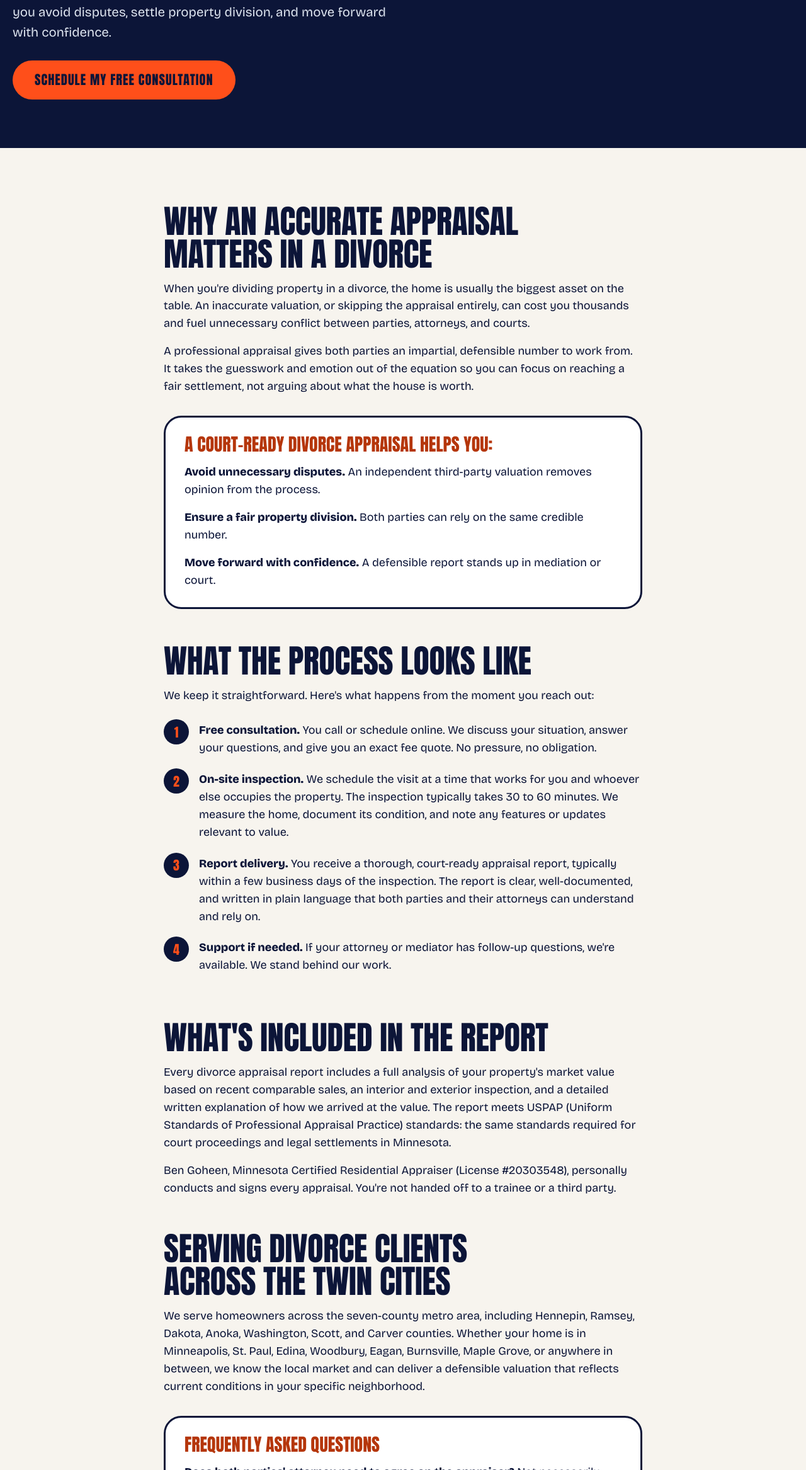
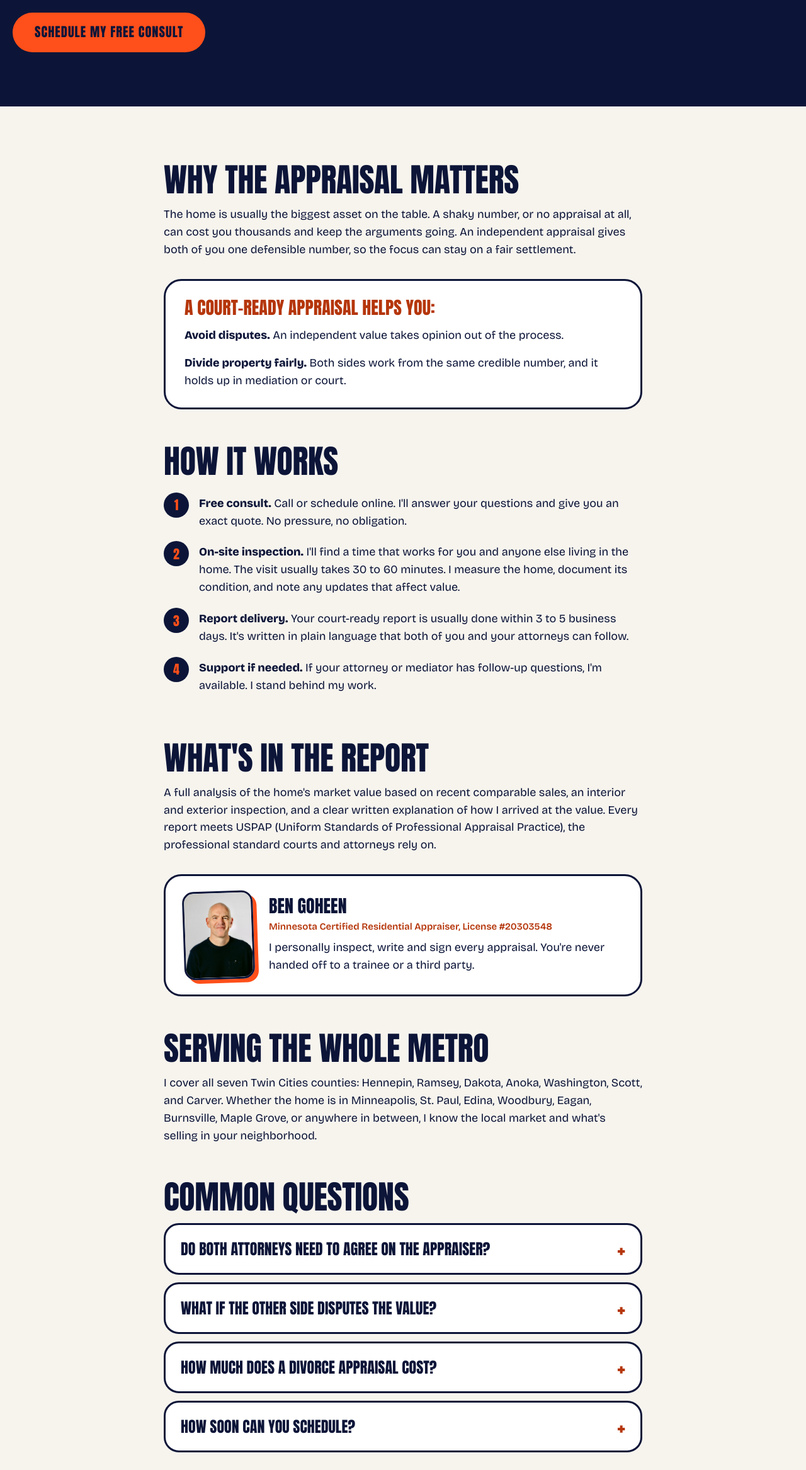
Before and after one commit to bgoheen/metrowide, a plain HTML site: page divorce-appraisal.html in a window 1280 px wide. Shown: the part 466-2800 px from the top of the page at 63% size. Drawn offline with nearby package versions, Linux system fonts and the light colour scheme.

Commit message:
Divorce page: new hero matching homepage height, first-person copy, collapsible FAQs with fee, appraiser card
Co-Authored-By: Claude Opus 5.5 <noreply@anthropic.com>
Claude-Session: https://claude.ai/code/session_01D6vLNLvEHegWgexP96S64j

```diff
--- a/css/site.css
+++ b/css/site.css
@@ -409,3 +409,15 @@ h1,h2,h3{text-wrap:balance}
   .article-body{font-size:18px}
   .cal-box,.cal-container{min-height:760px;border-radius:24px}
 }
+/* inner hero that lines up with the homepage hero on desktop */
+.page-hero .kicker{transform-origin:left;font-size:clamp(20px,2.2vw,30px);margin-bottom:8px}
+@media (min-width:1000px){.hero-match{min-height:calc(min(28.5vw + 274px, 16.4vw + 432px, 688px) - 83.6px);display:flex;align-items:center;padding:24px 0 32px}.hero-match .wrap{width:100%}}
+/* appraiser card */
+.appraiser-card{display:flex;gap:24px;align-items:center;background:var(--white);border:3px solid var(--navy);border-radius:28px;padding:24px 28px;margin:32px 0}
+.appraiser-card img{width:112px;height:140px;flex-shrink:0;object-fit:cover;object-position:50% 20%;border-radius:18px;border:3px solid var(--navy);box-shadow:6px 6px 0 var(--orange);transform:rotate(-2deg)}
+.appraiser-card p{margin-bottom:8px}
+.appraiser-card p:last-child{margin-bottom:0}
+.ac-name{font-family:var(--f-display);font-size:28px;line-height:1;text-transform:uppercase}
+.ac-cred{font-size:15px;font-weight:600;color:var(--orange-deep)}
+.faq-inline{margin:0}
+@media (max-width:520px){.appraiser-card{flex-direction:column;align-items:flex-start;padding:22px}}
--- a/divorce-appraisal.html
+++ b/divorce-appraisal.html
@@ -7,10 +7,10 @@
 <link rel="icon" type="image/png" sizes="16x16" href="images/favicon-16.png">
 <link rel="apple-touch-icon" sizes="180x180" href="images/apple-touch-icon.png">
 <link rel="shortcut icon" href="images/favicon.ico">
-<title>Divorce Appraisal Minneapolis St Paul | Metrowide Appraisals</title>
+<title>Divorce Appraisal Minneapolis &amp; St. Paul | Metrowide Appraisals</title>
 <meta name="description" content="Fair, court-ready divorce home appraisals in the Twin Cities. Certified valuations that protect both parties and help settle property division with confidence.">
 <link rel="canonical" href="https://metrowide.co/divorce-appraisal">
-<meta property="og:title" content="Divorce Appraisal Minneapolis St Paul | Metrowide Appraisals">
+<meta property="og:title" content="Divorce Appraisal Minneapolis &amp; St. Paul | Metrowide Appraisals">
 <meta property="og:description" content="Fair, court-ready divorce appraisals in the Twin Cities. 25 years of experience helping homeowners settle property division.">
 <meta property="og:type" content="website">
 <meta property="og:url" content="https://metrowide.co/divorce-appraisal">
@@ -19,6 +19,46 @@
 <link rel="preconnect" href="https://fonts.gstatic.com" crossorigin>
 <link href="https://fonts.googleapis.com/css2?family=Anton&amp;family=Bricolage+Grotesque:opsz,wght@12..96,400;12..96,600;12..96,800&amp;family=Permanent+Marker&amp;display=swap" rel="stylesheet">
 <link rel="stylesheet" href="/css/site.css">
+<script type="application/ld+json">
+{
+  "@context": "https://schema.org",
+  "@type": "FAQPage",
+  "mainEntity": [
+    {
+      "@type": "Question",
+      "name": "Do both attorneys need to agree on the appraiser?",
+      "acceptedAnswer": {
+        "@type": "Answer",
+        "text": "Not necessarily. One person can order a single appraisal that both sides use, or each side can order their own. A shared appraisal usually costs less and avoids two conflicting values."
+      }
+    },
+    {
+      "@type": "Question",
+      "name": "What if the other side disputes the value?",
+      "acceptedAnswer": {
+        "@type": "Answer",
+        "text": "My reports are detailed and fully documented, so they hold up in mediation or court. If needed, I can testify or answer written questions from attorneys."
+      }
+    },
+    {
+      "@type": "Question",
+      "name": "How much does a divorce appraisal cost?",
+      "acceptedAnswer": {
+        "@type": "Answer",
+        "text": "$550 for most single-family homes, townhomes and condos. Unique homes, acreage or multi-family may cost more, and I'll quote it upfront."
+      }
+    },
+    {
+      "@type": "Question",
+      "name": "How soon can you schedule?",
+      "acceptedAnswer": {
+        "@type": "Answer",
+        "text": "Usually within a few business days, and the report typically follows 3 to 5 business days after the inspection. Call 651-505-4400 or schedule online for an exact timeline."
+      }
+    }
+  ]
+}
+</script>
 <script type="application/ld+json">
 {"@context":"https://schema.org","@type":"Service","name":"Divorce Home Appraisal","provider":{"@type":"LocalBusiness","name":"Metrowide Appraisals","url":"https://metrowide.co","telephone":"+1-651-505-4400"},"areaServed":"Minneapolis-Saint Paul metropolitan area","description":"Court-ready residential appraisals for divorce property division in the Twin Cities."}
 </script>
@@ -87,49 +127,55 @@ gtag("config","AW-1062322289/6YHqCNm5rKEdEPGAx_oD",{"phone_conversion_number":"6
 </header>
 <main>
 
-
-<header id="main" class="page-hero"><div class="wrap">
-<h1>Twin Cities <em>Divorce Appraisals</em> That Protect Both Parties</h1>
-<p>Divorcing or separating? A fair, unbiased home valuation helps you avoid disputes, settle property division, and move forward with confidence.</p>
-<a href="/calendar" class="cta">Schedule My Free Consultation</a>
+<header id="main" class="page-hero hero-match"><div class="wrap">
+<span class="kicker">Twin Cities</span>
+<h1>Divorce appraisals <em>both sides can trust</em></h1>
+<p>Divorcing or separating? Get an unbiased value of the home that both of you, and your attorneys, can work from.</p>
+<a href="/calendar" class="cta">Schedule my free consult</a>
 </div></header>
 
 <section class="content"><div class="wrap">
-<h2>Why an Accurate Appraisal Matters in a Divorce</h2>
-<p>When you're dividing property in a divorce, the home is usually the biggest asset on the table. An inaccurate valuation, or skipping the appraisal entirely, can cost you thousands and fuel unnecessary conflict between parties, attorneys, and courts.</p>
-<p>A professional appraisal gives both parties an impartial, defensible number to work from. It takes the guesswork and emotion out of the equation so you can focus on reaching a fair settlement, not arguing about what the house is worth.</p>
+<h2>Why the appraisal matters</h2>
+<p>The home is usually the biggest asset on the table. A shaky number, or no appraisal at all, can cost you thousands and keep the arguments going. An independent appraisal gives both of you one defensible number, so the focus can stay on a fair settlement.</p>
 
 <div class="highlight-box">
-<p><strong>A court-ready divorce appraisal helps you:</strong></p>
-<p><strong>Avoid unnecessary disputes.</strong> An independent third-party valuation removes opinion from the process.</p>
-<p><strong>Ensure a fair property division.</strong> Both parties can rely on the same credible number.</p>
-<p><strong>Move forward with confidence.</strong> A defensible report stands up in mediation or court.</p>
+<p><strong>A court-ready appraisal helps you:</strong></p>
+<p><strong>Avoid disputes.</strong> An independent value takes opinion out of the process.</p>
+<p><strong>Divide property fairly.</strong> Both sides work from the same credible number, and it holds up in mediation or court.</p>
 </div>
 
-<h2>What the Process Looks Like</h2>
-<p>We keep it straightforward. Here's what happens from the moment you reach out:</p>
+<h2>How it works</h2>
 <ol class="step-list">
-<li><strong>Free consultation.</strong> You call or schedule online. We discuss your situation, answer your questions, and give you an exact fee quote. No pressure, no obligation.</li>
-<li><strong>On-site inspection.</strong> We schedule the visit at a time that works for you and whoever else occupies the property. The inspection typically takes 30 to 60 minutes. We measure the home, document its condition, and note any features or updates relevant to value.</li>
-<li><strong>Report delivery.</strong> You receive a thorough, court-ready appraisal report, typically within a few business days of the inspection. The report is clear, well-documented, and written in plain language that both parties and their attorneys can understand and rely on.</li>
-<li><strong>Support if needed.</strong> If your attorney or mediator has follow-up questions, we're available. We stand behind our work.</li>
+<li><strong>Free consult.</strong> Call or schedule online. I'll answer your questions and give you an exact quote. No pressure, no obligation.</li>
+<li><strong>On-site inspection.</strong> I'll find a time that works for you and anyone else living in the home. The visit usually takes 30 to 60 minutes. I measure the home, document its condition, and note any updates that affect value.</li>
+<li><strong>Report delivery.</strong> Your court-ready report is usually done within 3 to 5 business days. It's written in plain language that both of you and your attorneys can follow.</li>
+<li><strong>Support if needed.</strong> If your attorney or mediator has follow-up questions, I'm available. I stand behind my work.</li>
 </ol>
-<h2>What's Included in the Report</h2>
-<p>Every divorce appraisal report includes a full analysis of your property's market value based on recent comparable sales, an interior and exterior inspection, and a detailed written explanation of how we arrived at the value. The report meets USPAP (Uniform Standards of Professional Appraisal Practice) standards: the same standards required for court proceedings and legal settlements in Minnesota.</p>
-<p>Ben Goheen, Minnesota Certified Residential Appraiser (License #20303548), personally conducts and signs every appraisal. You're not handed off to a trainee or a third party.</p>
 
-<h2>Serving Divorce Clients Across the Twin Cities</h2>
-<p>We serve homeowners across the seven-county metro area, including Hennepin, Ramsey, Dakota, Anoka, Washington, Scott, and Carver counties. Whether your home is in Minneapolis, St. Paul, Edina, Woodbury, Eagan, Burnsville, Maple Grove, or anywhere in between, we know the local market and can deliver a defensible valuation that reflects current conditions in your specific neighborhood.</p>
+<h2>What's in the report</h2>
+<p>A full analysis of the home's market value based on recent comparable sales, an interior and exterior inspection, and a clear written explanation of how I arrived at the value. Every report meets USPAP (Uniform Standards of Professional Appraisal Practice), the professional standard courts and attorneys rely on.</p>
 
-<div class="highlight-box">
-<p><strong>Frequently Asked Questions</strong></p>
-<p><strong>Does both parties' attorney need to agree on the appraiser?</strong> Not necessarily. One party can order a single appraisal that both sides use, or each side can order their own. A single shared appraisal is often the most cost-effective path and reduces the chance of conflicting values becoming a point of dispute.</p>
-<p><strong>What if the other party disputes the value?</strong> Our reports are detailed and fully documented, making them defensible in mediation or court. If needed, Ben is available to provide testimony or answer written questions from attorneys.</p>
-<p><strong>How soon can you schedule?</strong> Typically within a few business days. Turnaround on the report is usually 3 to 5 business days after the inspection. Call 651-505-4400 or schedule online for an exact timeline.</p>
-<p><strong>How do I find a divorce appraiser near me in the Twin Cities?</strong> If you're searching for a divorce appraiser near me in Minneapolis, St. Paul, or the surrounding suburbs, Metrowide Appraisals serves the full seven-county metro area. Call 651-505-4400 or schedule online: we typically have availability within a few business days.</p>
+<div class="appraiser-card">
+<img src="images/snap-headshot.jpg" alt="Ben Goheen" width="900" height="1350" loading="lazy">
+<div>
+<p class="ac-name">Ben Goheen</p>
+<p class="ac-cred">Minnesota Certified Residential Appraiser, License #20303548</p>
+<p>I personally inspect, write and sign every appraisal. You're never handed off to a trainee or a third party.</p>
+</div>
 </div>
 
-<div class="mid-cta"><a href="/calendar" class="cta">Schedule My Free Consultation</a></div>
+<h2>Serving the whole metro</h2>
+<p>I cover all seven Twin Cities counties: Hennepin, Ramsey, Dakota, Anoka, Washington, Scott, and Carver. Whether the home is in Minneapolis, St. Paul, Edina, Woodbury, Eagan, Burnsville, Maple Grove, or anywhere in between, I know the local market and what's selling in your neighborhood.</p>
+
+<h2>Common questions</h2>
+<div class="faq faq-inline"><div class="faq-list">
+<details name="faq"><summary>Do both attorneys need to agree on the appraiser?</summary><p>Not necessarily. One person can order a single appraisal that both sides use, or each side can order their own. A shared appraisal usually costs less and avoids two conflicting values.</p></details>
+<details name="faq"><summary>What if the other side disputes the value?</summary><p>My reports are detailed and fully documented, so they hold up in mediation or court. If needed, I can testify or answer written questions from attorneys.</p></details>
+<details name="faq"><summary>How much does a divorce appraisal cost?</summary><p>$550 for most single-family homes, townhomes and condos. Unique homes, acreage or multi-family may cost more, and I'll quote it upfront.</p></details>
+<details name="faq"><summary>How soon can you schedule?</summary><p>Usually within a few business days, and the report typically follows 3 to 5 business days after the inspection. Call <a href="tel:6515054400">651-505-4400</a> or schedule online for an exact timeline.</p></details>
+</div></div>
+
+<div class="mid-cta"><a href="/calendar" class="cta">Schedule my free consult</a></div>
 </div></section>
 
 <section class="reviews"><div class="wrap">
@@ -145,7 +191,7 @@ gtag("config","AW-1062322289/6YHqCNm5rKEdEPGAx_oD",{"phone_conversion_number":"6
 <section class="final-cta"><div class="wrap">
 <h2>Ready to Get a Fair Valuation?</h2>
 <p>Divorce is stressful enough. Let's make the appraisal part easy.</p>
-<a href="/calendar" class="cta">Schedule My Free Consultation</a>
+<a href="/calendar" class="cta">Schedule my free consult</a>
 </div></section>
 </main>
 <footer class="site-footer">
```
